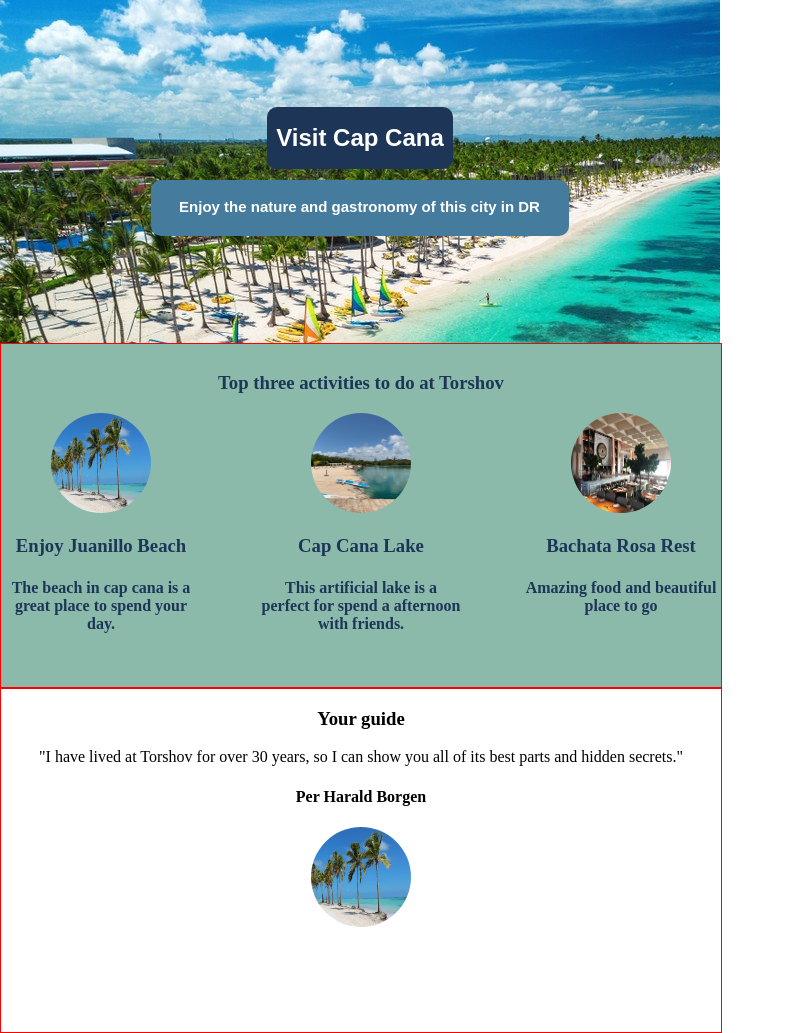
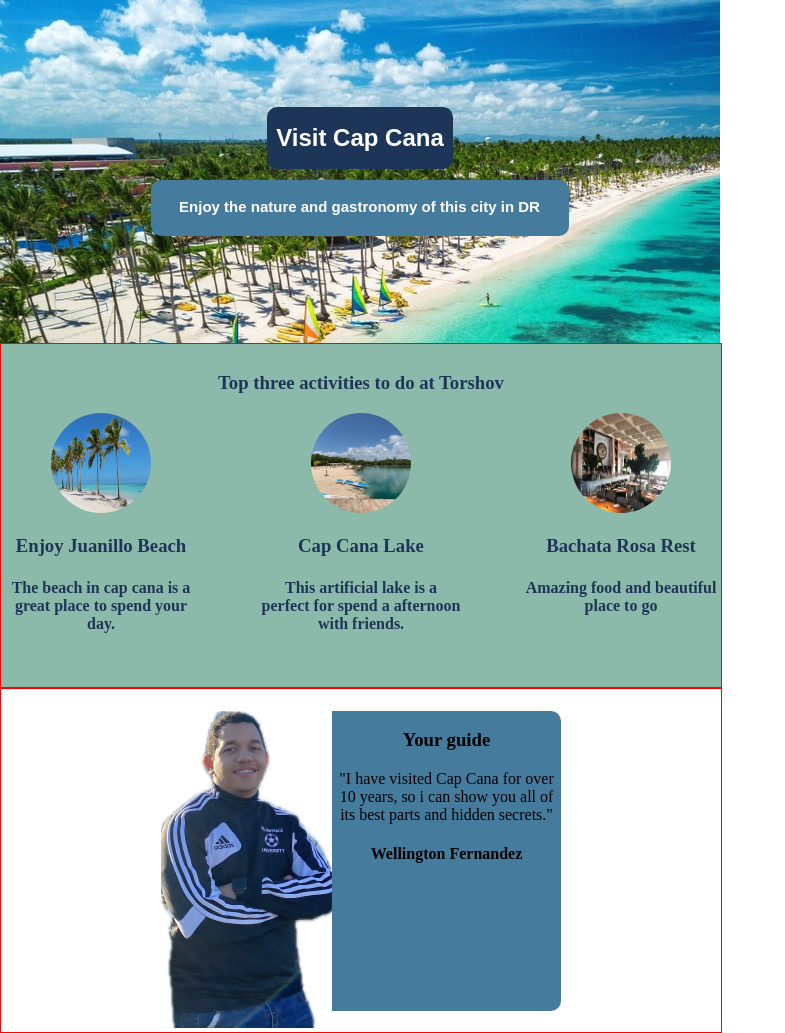
Before and after one commit to wfernandezfurcal/PuntaCana_WBlog, a plain HTML site: page index.html in a window 1280 px wide. Shown: the whole page, without its empty margins (0-785 px from the left). Drawn offline with Linux system fonts and the light colour scheme; a web font is replaced by a local one.

Commit message:
V1.0.2
Add Section 3

```diff
--- a/index.html
+++ b/index.html
@@ -27,19 +27,19 @@
             <div id="activities">
 
                 <div id="activitie_1">
-                    <img src="images/Juanillo.jpeg">
+                    <img src="images/Juanillo.jpeg" class="img">
                     <h3><strong>Enjoy Juanillo Beach</strong></h3>
                     <h4>The beach in cap cana is a great place to spend your day.</h4>
                 </div>
 
                 <div id="activitie_2">
-                    <img src="images/Lake.jpeg">
+                    <img src="images/Lake.jpeg" class="img">
                     <h3>Cap Cana Lake</h3>
                     <h4>This artificial lake is a perfect for spend a afternoon with friends.</h4>
                 </div>
 
                 <div id="activitie_3">
-                    <img src="images/Restaurant.jpeg">
+                    <img src="images/Restaurant.jpeg" class="img">
                     <h3>Bachata Rosa Rest</h3>
                     <h4>Amazing food and beautiful place to go</h4>
                 </div>
@@ -48,10 +48,16 @@
 
         <!-- GUIDE SECTION -->
         <div id="guideSection">
-            <h3>Your guide</h3>
-            <p>"I have lived at Torshov for over 30 years, so I can show you all of its best parts and hidden secrets."</p>
-            <h4>Per Harald Borgen</h4>
-            <img src="images/Juanillo.jpeg">
+            <div id="myGuide">
+                <div id="myGuideImg">
+                    <img src="images/Me.jpeg">
+                </div>
+                <div id="myGuideContent">
+                    <h3>Your guide</h3>
+                    <p>"I have visited Cap Cana for over 10 years, so i can show you all of its best parts and hidden secrets."</p>
+                    <h4>Wellington Fernandez</h4>
+                </div>
+            </div>
         </div>
     </body>
 </html>
--- a/styles.css
+++ b/styles.css
@@ -14,7 +14,7 @@ body {
     flex-direction: column;
 }
 
-img {
+.img {
     width: 100px;
     border-radius: 50%;
     height: 100px;
@@ -90,6 +90,20 @@ img {
 #guideSection {
     width: 720px;
     height: 343px;
+
+    display: flex;
+    align-items: center;
+    justify-content: center;
     border: 1px solid red;
 
 }
+
+#myGuide {
+    width: 400px;
+    height: 300px;
+    /* border: 1px solid blue; */
+    display: flex;
+    background-color: #457B9D;
+    border-radius: 10px;
+
+}
```
Also changed, not shown: images/Me.jpeg (added).
